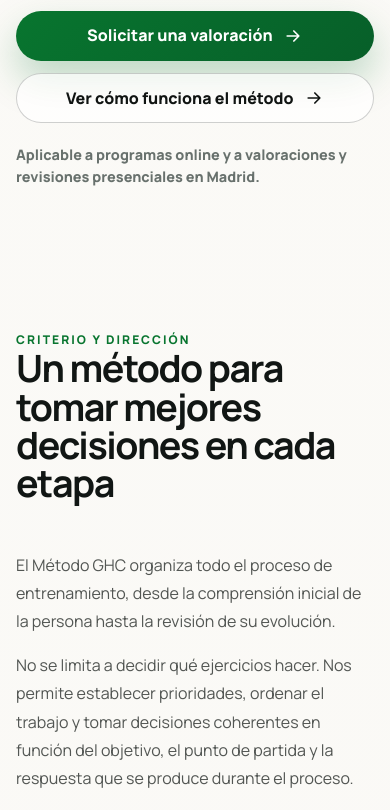
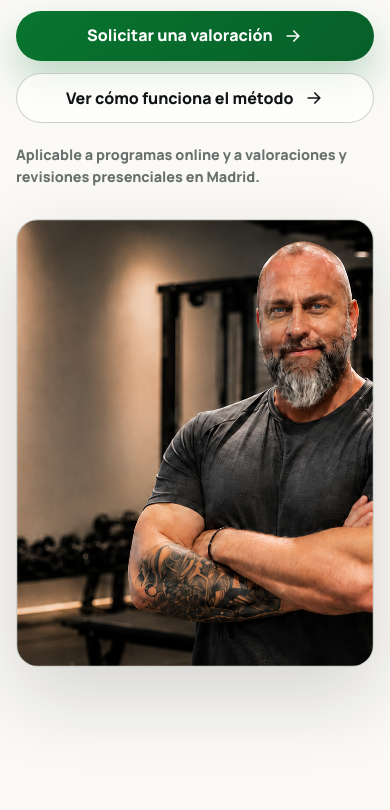
Before and after one commit to albypersonaltrainer-arch/ghc-training-landing, a Next.js app: page /metodo-ghc in a window 390 px wide. Shown: the part 1156-1966 px from the top of the page. Built offline with nearby package versions, Linux system fonts and the light colour scheme; no server answers.

Commit message:
Add Alby image to Metodo GHC hero

```diff
--- a/app/metodo-ghc/page.module.css
+++ b/app/metodo-ghc/page.module.css
@@ -176,9 +176,44 @@
 .hero {
   min-height: 760px;
   padding: 7rem 0 5rem;
+  display: grid;
+  grid-template-columns: minmax(0, 1.18fr) minmax(320px, 0.82fr);
+  gap: clamp(2.5rem, 5vw, 5rem);
+  align-items: center;
+}
+
+.heroContent {
+  min-width: 0;
+}
+
+.heroVisual {
+  width: 100%;
   display: flex;
-  flex-direction: column;
   justify-content: center;
+}
+
+.heroImage {
+  position: relative;
+  width: 100%;
+  aspect-ratio: 4 / 5;
+  overflow: hidden;
+  border: 1px solid rgba(17, 22, 20, 0.12);
+  border-radius: 30px;
+  background: #e9ebe6;
+  box-shadow: 0 30px 80px rgba(17, 22, 20, 0.16);
+}
+
+.heroImage::after {
+  content: "";
+  position: absolute;
+  inset: 0;
+  pointer-events: none;
+  box-shadow: inset 0 0 0 1px rgba(255, 255, 255, 0.18);
+}
+
+.heroImage img {
+  object-fit: cover;
+  object-position: center top;
 }
 
 .breadcrumb {
@@ -601,6 +636,19 @@
 }
 
 @media (max-width: 980px) {
+  .hero {
+    grid-template-columns: 1fr;
+    gap: 2.75rem;
+  }
+
+  .heroVisual {
+    width: min(680px, 100%);
+  }
+
+  .heroImage {
+    aspect-ratio: 16 / 10;
+  }
+
   .nav {
     display: none;
   }
@@ -630,6 +678,16 @@
   .hero {
     min-height: auto;
     padding: 4rem 0;
+    gap: 2rem;
+  }
+
+  .heroVisual {
+    width: 100%;
+  }
+
+  .heroImage {
+    aspect-ratio: 4 / 5;
+    border-radius: 22px;
   }
 
   .hero h1 {
--- a/app/metodo-ghc/page.tsx
+++ b/app/metodo-ghc/page.tsx
@@ -1,4 +1,5 @@
 import type { Metadata } from "next";
+import Image from "next/image";
 import Link from "next/link";
 import GHCTrainingLogo from "@/components/GHCTrainingLogo";
 import styles from "./page.module.css";
@@ -241,6 +242,7 @@ export default function MetodoGHCPage() {
 
       <main>
         <section className={styles.hero}>
+          <div className={styles.heroContent}>
             <div className={styles.breadcrumb}><Link href="/">GHC Training</Link><span aria-hidden="true">/</span><span>Método GHC</span></div>
             <p className={styles.kicker}>VALORACIÓN · PLANIFICACIÓN · SEGUIMIENTO · AJUSTES</p>
             <h1>Método GHC: entrenamiento personalizado con criterio</h1>
@@ -255,6 +257,19 @@ export default function MetodoGHCPage() {
               <a href="#como-funciona" className={styles.secondaryButton}>Ver cómo funciona el método <ArrowIcon /></a>
             </div>
             <p className={styles.heroNote}>Aplicable a programas online y a valoraciones y revisiones presenciales en Madrid.</p>
+          </div>
+
+          <div className={styles.heroVisual}>
+            <div className={styles.heroImage}>
+              <Image
+                src="/alby-ghc-training.png"
+                alt="Alby Aguiar, fundador y director de GHC Training"
+                fill
+                priority
+                sizes="(max-width: 980px) 100vw, 40vw"
+              />
+            </div>
+          </div>
         </section>
 
         <section className={styles.introSection}>
```
Lines whose indentation alone changed are shown as unchanged.
